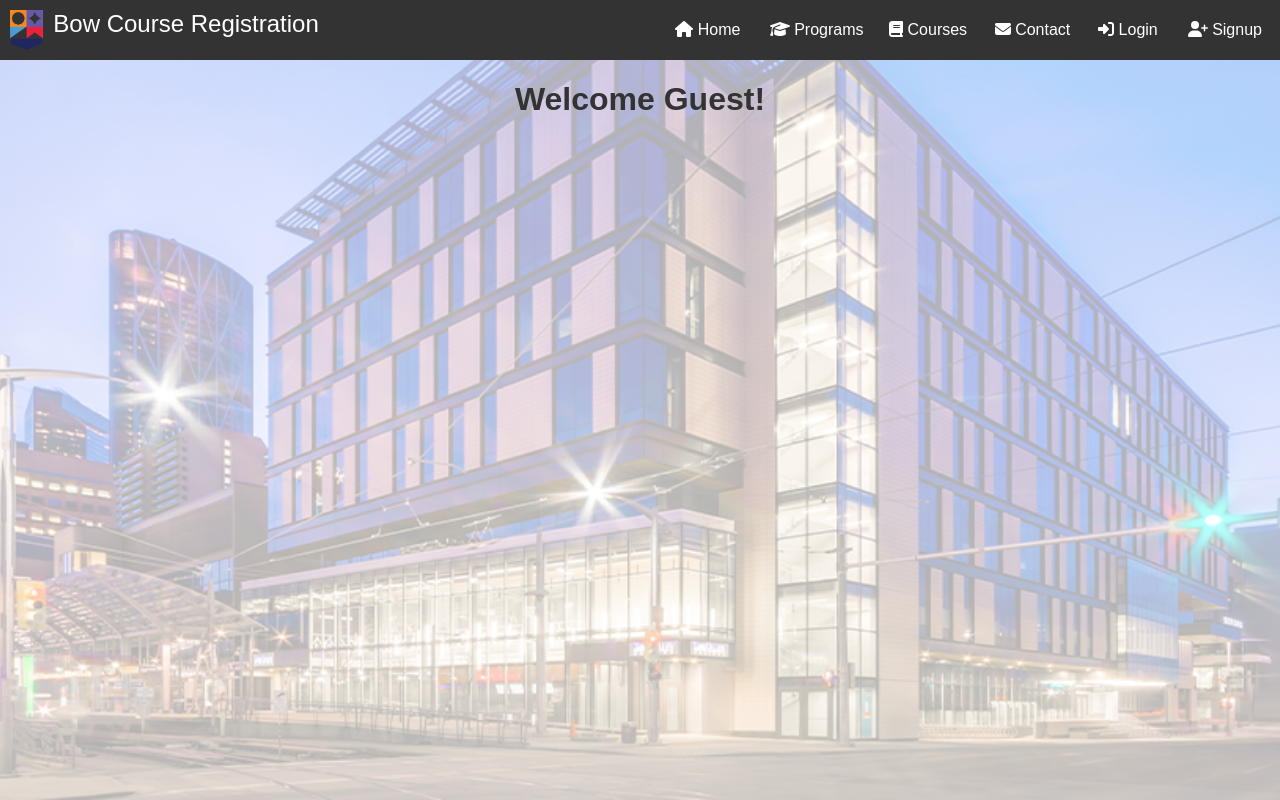
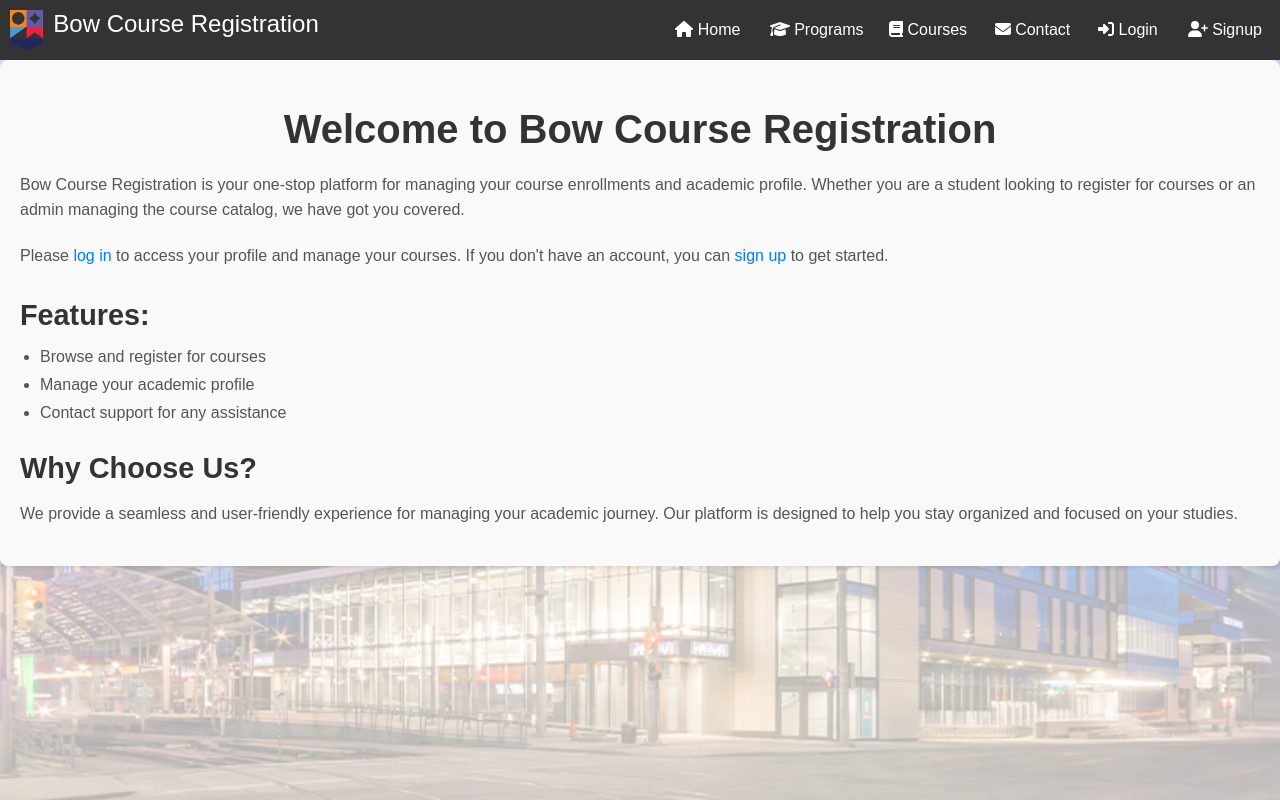
Before and after one commit to code-sample-git/group2-bow-course-registration, a React (Create React App) app: page / in a window 1280 px wide. Built offline with nearby package versions, Linux system fonts and the light colour scheme.

Commit message:
feat: add styling and content for guest view in Home component

```diff
--- /dev/null
+++ b/src/components/Home.css
@@ -0,0 +1,53 @@
+/* src/components/Home.css */
+
+.home-container {
+  padding: 20px;
+  max-width: 800px;
+  margin: 0 auto;
+  font-family: Arial, sans-serif;
+}
+
+.guest-container {
+  background-color: #f9f9f9;
+  padding: 20px;
+  border-radius: 8px;
+  box-shadow: 0 2px 4px rgba(0, 0, 0, 0.1);
+}
+
+.guest-container h1 {
+  color: #333;
+  font-size: 2.5em;
+  margin-bottom: 20px;
+}
+
+.guest-container p {
+  color: #555;
+  line-height: 1.6;
+  margin-bottom: 20px;
+}
+
+.guest-container a {
+  color: #007bff;
+  text-decoration: none;
+}
+
+.guest-container a:hover {
+  text-decoration: underline;
+}
+
+.guest-container h2 {
+  color: #333;
+  font-size: 1.8em;
+  margin-top: 30px;
+  margin-bottom: 10px;
+}
+
+.guest-container ul {
+  list-style-type: disc;
+  padding-left: 20px;
+}
+
+.guest-container ul li {
+  margin-bottom: 10px;
+  color: #555;
+}
--- a/src/components/Home.js
+++ b/src/components/Home.js
@@ -1,8 +1,9 @@
 // src/components/Home.js
 import React, { useEffect, useState } from 'react';
+import { Link } from 'react-router-dom';
 import { getLoggedInUser } from './functionLib'; // Import the utility function
 import Profile from './Profile';
-
+import './Home.css';
 
 const Home = () => {
   const [user, setUser] = useState(getLoggedInUser); // Use the utility function
@@ -16,7 +17,25 @@ const Home = () => {
         </div>
       )}
       {!user?.role && (
-        <h1>Welcome Guest!</h1>
+        <div className="guest-container">
+          <h1>Welcome to Bow Course Registration</h1>
+          <p>
+            Bow Course Registration is your one-stop platform for managing your course enrollments and academic profile. Whether you are a student looking to register for courses or an admin managing the course catalog, we have got you covered.
+          </p>
+          <p>
+            Please <Link to="/login">log in</Link> to access your profile and manage your courses. If you don't have an account, you can <Link to="/signup">sign up</Link> to get started.
+          </p>
+          <h2>Features:</h2>
+          <ul>
+            <li>Browse and register for courses</li>
+            <li>Manage your academic profile</li>
+            <li>Contact support for any assistance</li>
+          </ul>
+          <h2>Why Choose Us?</h2>
+          <p>
+            We provide a seamless and user-friendly experience for managing your academic journey. Our platform is designed to help you stay organized and focused on your studies.
+          </p>
+        </div>
       )}
     </div>
   );
```
